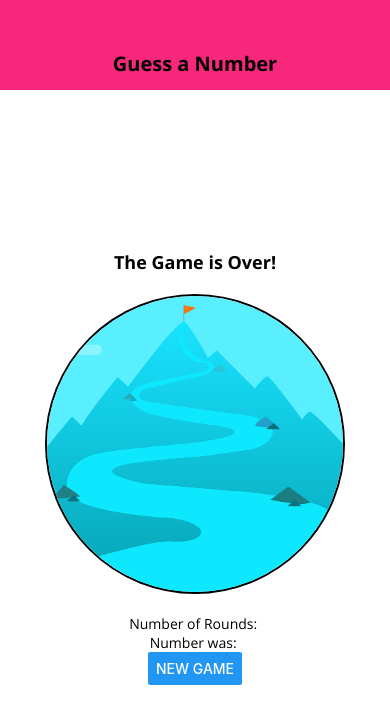
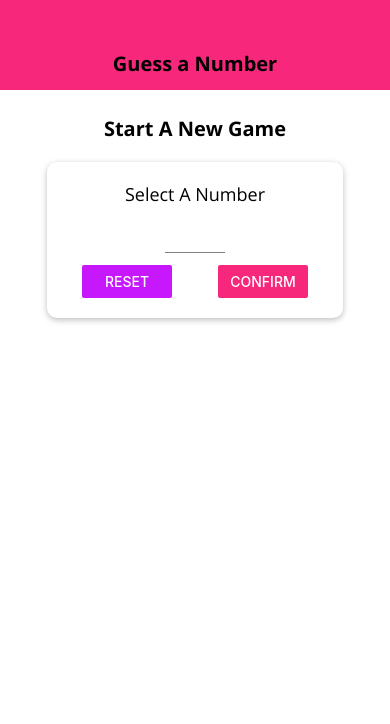
Before and after one commit to Mohamedghaly140/Guess-A-Number-App, a React Native app: screen / in a window 390 px wide. Shown: the top 724 px of the page. Built offline with nearby package versions, Linux system fonts and the light colour scheme.

Commit message:
creating custom button and add icons

```diff
--- a/App.js
+++ b/App.js
@@ -30,40 +30,39 @@ export default function App() {
     );
   }
 
-  // const restartNewGameHandler = () => {
-  //   setGuessRound(0);
-  //   setUserNumber(null);
-  // };
+  const restartNewGameHandler = () => {
+    setGuessRound(0);
+    setUserNumber(null);
+  };
 
-  // const startGameHandler = selectedNumber => {
-  //   setUserNumber(selectedNumber);
-  // };
+  const startGameHandler = selectedNumber => {
+    setUserNumber(selectedNumber);
+  };
 
-  // const gameOverHandler = numOfRounds => {
-  //   setGuessRound(numOfRounds);
-  // };
+  const gameOverHandler = numOfRounds => {
+    setGuessRound(numOfRounds);
+  };
 
-  // let content = <StartGameScreen onStartGame={startGameHandler} />;
+  let content = <StartGameScreen onStartGame={startGameHandler} />;
 
-  // if (userNumber && guessRounds <= 0) {
-  //   content = (
-  //     <GameScreen userChoice={userNumber} onGameOver={gameOverHandler} />
-  //   );
-  // } else if (guessRounds > 0) {
-  //   content = (
-  //     <GameOverScreen
-  //       roundsNumber={guessRounds}
-  //       userNumber={userNumber}
-  //       onRestart={restartNewGameHandler}
-  //     />
-  //   );
-  // }
+  if (userNumber && guessRounds <= 0) {
+    content = (
+      <GameScreen userChoice={userNumber} onGameOver={gameOverHandler} />
+    );
+  } else if (guessRounds > 0) {
+    content = (
+      <GameOverScreen
+        roundsNumber={guessRounds}
+        userNumber={userNumber}
+        onRestart={restartNewGameHandler}
+      />
+    );
+  }
 
   return (
     <View style={styles.screen}>
       <Header title='Guess a Number' />
-      {/* {content} */}
-      <GameOverScreen />
+      {content}
     </View>
   );
 }
--- /dev/null
+++ b/components/MainButton.js
@@ -0,0 +1,31 @@
+import React from 'react';
+import { StyleSheet, View, Text, TouchableOpacity } from 'react-native';
+
+import Colors from '../constants/Colors';
+
+const MainButton = props => {
+  return (
+    <TouchableOpacity activeOpacity={0.6} onPress={props.onPress}>
+      <View style={{ ...styles.button, ...props.style }}>
+        <Text style={styles.buttonText}>{props.children}</Text>
+      </View>
+    </TouchableOpacity>
+  );
+};
+
+const styles = StyleSheet.create({
+  button: {
+    backgroundColor: Colors.primary,
+    paddingVertical: 12,
+    paddingHorizontal: 18,
+    borderRadius: 25,
+  },
+  buttonText: {
+    color: '#fff',
+    fontSize: 18,
+    fontWeight: '600',
+    fontFamily: 'open-sans',
+  },
+});
+
+export default MainButton;
--- a/screens/GameOverScreen.js
+++ b/screens/GameOverScreen.js
@@ -1,19 +1,34 @@
 import React from 'react';
-import { StyleSheet, View, Image, Button } from 'react-native';
+import { StyleSheet, View, Text, Image } from 'react-native';
 
 import BodyText from '../components/BodyText';
 import Title from '../components/Title';
+import MainButton from '../components/MainButton';
+import Colors from '../constants/Colors';
 
 const GameOverScreen = props => {
   return (
     <View style={styles.screen}>
-      <Title>The Game is Over!</Title>
+      <Title style={{fontSize: 22}}>The Game is Over!</Title>
       <View style={styles.imageContainer}>
-        <Image style={styles.image} source={require('../assets/success.png')} />
+        <Image
+          style={styles.image}
+          source={require('../assets/success.png')}
+          resizeMode='cover'
+          fadeDuration={500}
+        />
       </View>
-      <BodyText>Number of Rounds: {props.roundsNumber}</BodyText>
-      <BodyText>Number was: {props.userNumber}</BodyText>
-      <Button title='New Game' onPress={props.onRestart} />
+      <View style={styles.resultContainer}>
+        <BodyText style={styles.resultText}>
+          Your phone needed{' '}
+          <Text style={styles.highLight}>{props.roundsNumber}</Text>
+          {' '}rounds to guess the number{' '}
+          <Text style={styles.highLight}>{props.userNumber}</Text>
+        </BodyText>
+      </View>
+      <MainButton onPress={props.onRestart}>
+        New Game
+      </MainButton>
     </View>
   );
 };
@@ -36,6 +51,18 @@ const styles = StyleSheet.create({
     width: '100%',
     height: '100%',
   },
+  resultContainer: {
+    marginHorizontal: 30,
+    marginVertical: 15,
+  },
+  resultText: {
+    textAlign: 'center',
+    fontSize: 20,
+  },
+  highLight: {
+    color: Colors.primary,
+    fontFamily: 'open-sans-bold',
+  },
 });
 
 export default GameOverScreen;
--- a/screens/GameScreen.js
+++ b/screens/GameScreen.js
@@ -1,7 +1,9 @@
 import React, { useState, useRef, useEffect } from 'react';
-import { View, Text, StyleSheet, Button, Alert } from 'react-native';
+import { View, Text, StyleSheet, Alert } from 'react-native';
+import { Ionicons } from '@expo/vector-icons';
 
 import NumberContainer from '../components/NumberContainer';
+import MainButton from '../components/MainButton';
 import Card from '../components/Card';
 import Title from '../components/Title';
 
@@ -65,11 +67,12 @@ const GameScreen = props => {
       <Title style={styles.title}>Opponent's Guess</Title>
       <NumberContainer>{currentGuess}</NumberContainer>
       <Card style={styles.buttons}>
-        <Button title='LOWER' onPress={nextGuessHandler.bind(this, 'lower')} />
-        <Button
-          title='GREATER'
-          onPress={nextGuessHandler.bind(this, 'greater')}
-        />
+        <MainButton onPress={nextGuessHandler.bind(this, 'lower')}>
+          <Ionicons name='md-remove' size={24} color='#fff' />
+        </MainButton>
+        <MainButton onPress={nextGuessHandler.bind(this, 'greater')}>
+          <Ionicons name='md-add' size={24} color='#fff' />
+        </MainButton>
       </Card>
     </View>
   );
--- a/screens/StartGameScreen.js
+++ b/screens/StartGameScreen.js
@@ -13,6 +13,7 @@ import Card from '../components/Card';
 import Input from '../components/Input';
 import Colors from '../constants/Colors';
 import NumberContainer from '../components/NumberContainer';
+import MainButton from '../components/MainButton';
 import BodyText from '../components/BodyText';
 import Title from '../components/Title';
 
@@ -36,7 +37,7 @@ const StartGameScreen = props => {
       Alert.alert(
         'Invalid Number!',
         'Number Has to Be A Number Between 1 to 99',
-        [{ text: 'Okay', style: 'destructive', onPress: resetInputHandler}]
+        [{ text: 'Okay', style: 'destructive', onPress: resetInputHandler }]
       );
     }
     setConfirmed(true);
@@ -52,7 +53,9 @@ const StartGameScreen = props => {
       <Card style={styles.summary}>
         <Text style={styles.text}>You Selected</Text>
         <NumberContainer>{selectedNumber}</NumberContainer>
-        <Button title='Start Game' onPress={() => props.onStartGame(selectedNumber)} />
+        <MainButton style={{marginTop: 10}} onPress={() => props.onStartGame(selectedNumber)}>
+          Start Game
+        </MainButton>
       </Card>
     );
   }
@@ -66,13 +69,13 @@ const StartGameScreen = props => {
       <View style={styles.screen}>
         <Title style={styles.title}>Start A New Game</Title>
         <Card style={styles.inputContainer}>
-          <BodyText style={{fontSize: 18}}>Select A Number</BodyText>
+          <BodyText style={{ fontSize: 18 }}>Select A Number</BodyText>
           <Input
             style={styles.input}
             blurOnSubmit
-            autoCapitalize="none"
+            autoCapitalize='none'
             autoCorrect={false}
-            keyboardType="number-pad"
+            keyboardType='number-pad'
             maxLength={2}
             onChangeText={numberInputHandler}
             value={enteredValue}
@@ -80,14 +83,14 @@ const StartGameScreen = props => {
           <View style={styles.buttons}>
             <View style={styles.btn}>
               <Button
-                title="Reset"
+                title='Reset'
                 color={Colors.accent}
                 onPress={resetInputHandler}
               />
             </View>
             <View style={styles.btn}>
               <Button
-                title="Confirm"
+                title='Confirm'
                 color={Colors.primary}
                 onPress={confirmInputHandler}
               />
@@ -132,11 +135,11 @@ const styles = StyleSheet.create({
   },
   summary: {
     marginTop: 20,
-    alignItems: 'center'
+    alignItems: 'center',
   },
   text: {
     fontSize: 18,
-  }
+  },
 });
 
 export default StartGameScreen;
```
